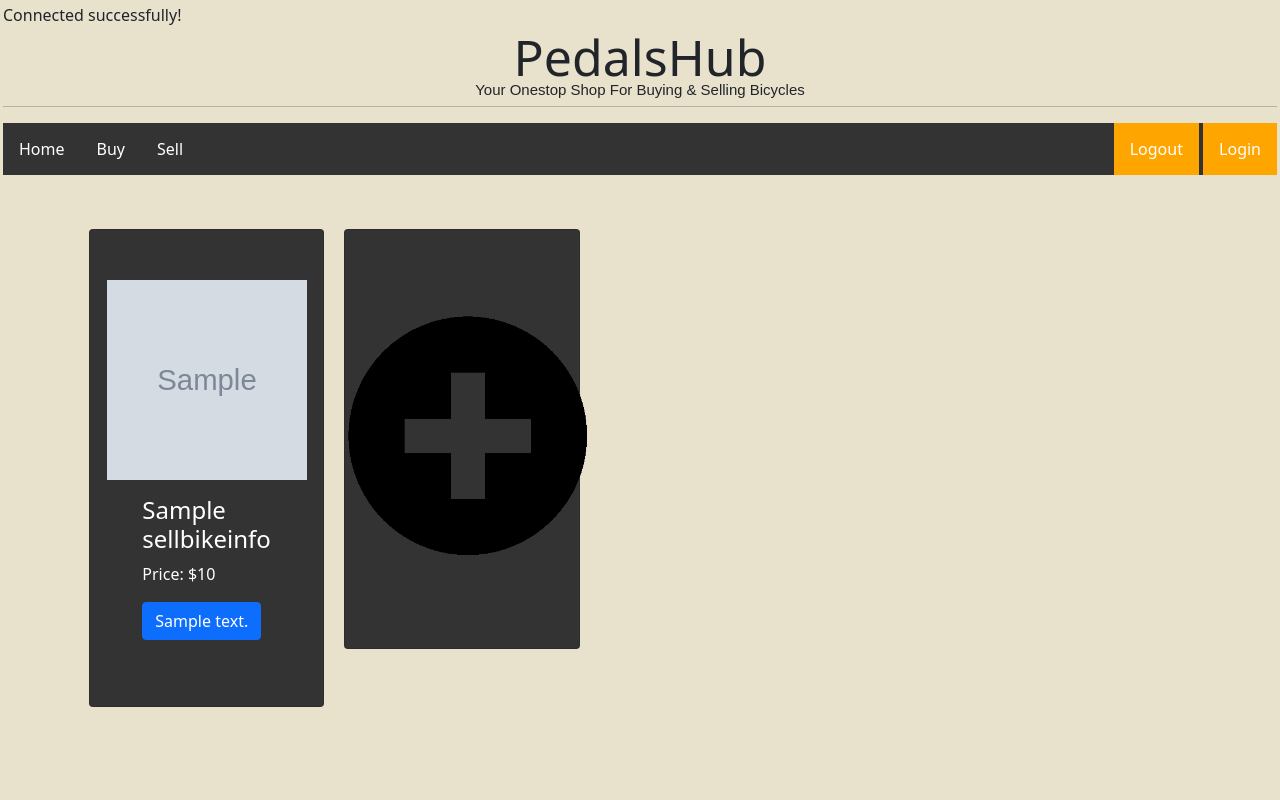
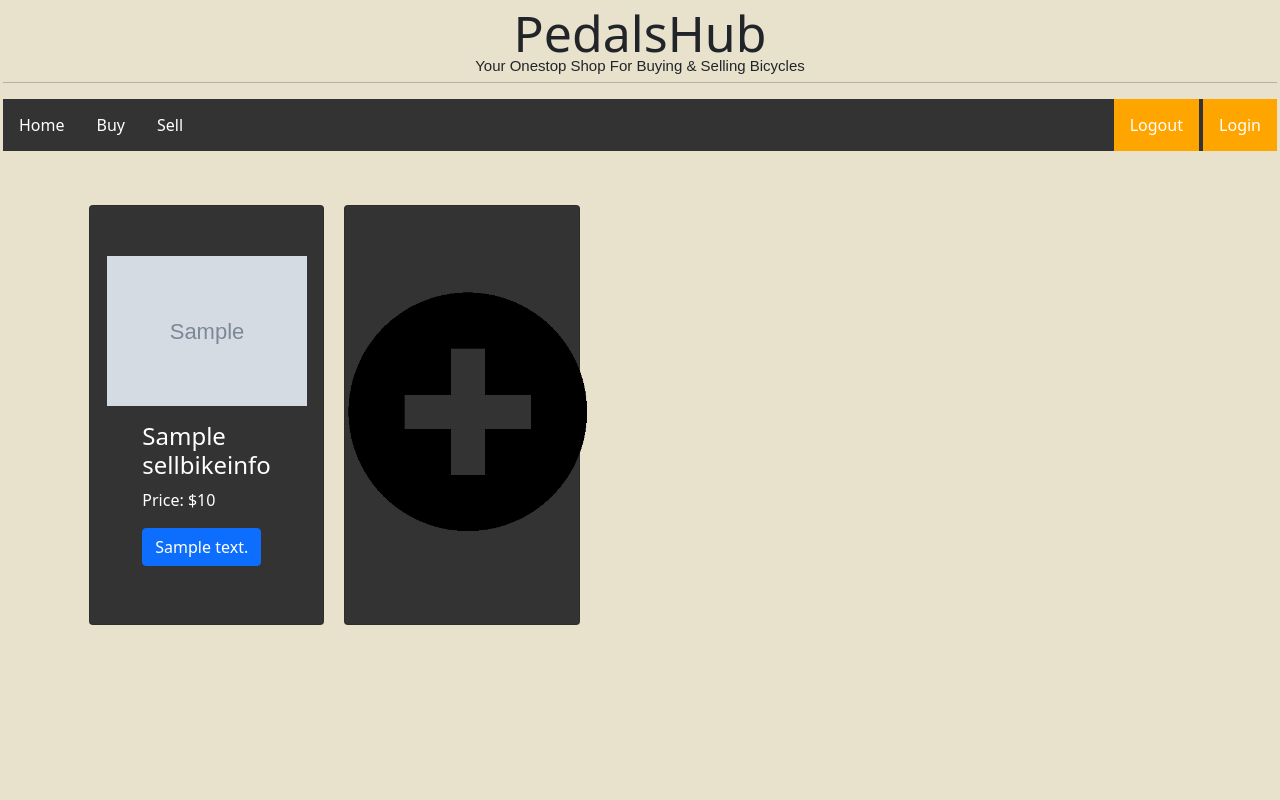
Before and after one commit to wilbertwhite/propertyhub, a PHP site: page /buy.php in a window 1280 px wide. Run offline with PHP 8.4, Linux system fonts and the light colour scheme; tables that the repository leaves empty or names only in its code hold one stand-in row (values such as "Sample post"); grey boxes marked "Sample" are stand-in pictures.

Commit message:
Make cards uniform in size
Uniform card size on buy webpage and removal of connection successful echo in dbconfig.php

```diff
--- a/buy.php
+++ b/buy.php
@@ -36,7 +36,7 @@ $result=mysqli_query($con,$query);
 	while($rows=mysqli_fetch_assoc($result))
 		{
 			?>
-    <div class="card" style="display:flex; align-items: center; justifiy-content:center; width:21%; background-color: #333; float:left; padding:50px; margin:10px;">
+    <div class="card" style="color:white; display:flex; align-items: center; justifiy-content:center; width:21%; background-color: #333; float:left; padding:50px; margin:10px; height:420px;">
       <img src="<?php echo $rows['image']; ?>" alt= "Image" style="width:200px; height:200px;">
       <div class="card-body" >
         <h4 class="card-title"><?php echo $rows['title']?></h4>
@@ -55,7 +55,6 @@ $result=mysqli_query($con,$query);
 	  </a>
 	</div>
     </div>
-    </div>
   </div>
 </div>
 
--- a/dbconfig.php
+++ b/dbconfig.php
@@ -10,5 +10,4 @@ $con = new mysqli($host, $user, $password, $dbname);
 if ($con->connect_error){
 	die("Connection failed: " . $con->connect_error);
 }
-echo "Connected successfully!";
 ?>
```
